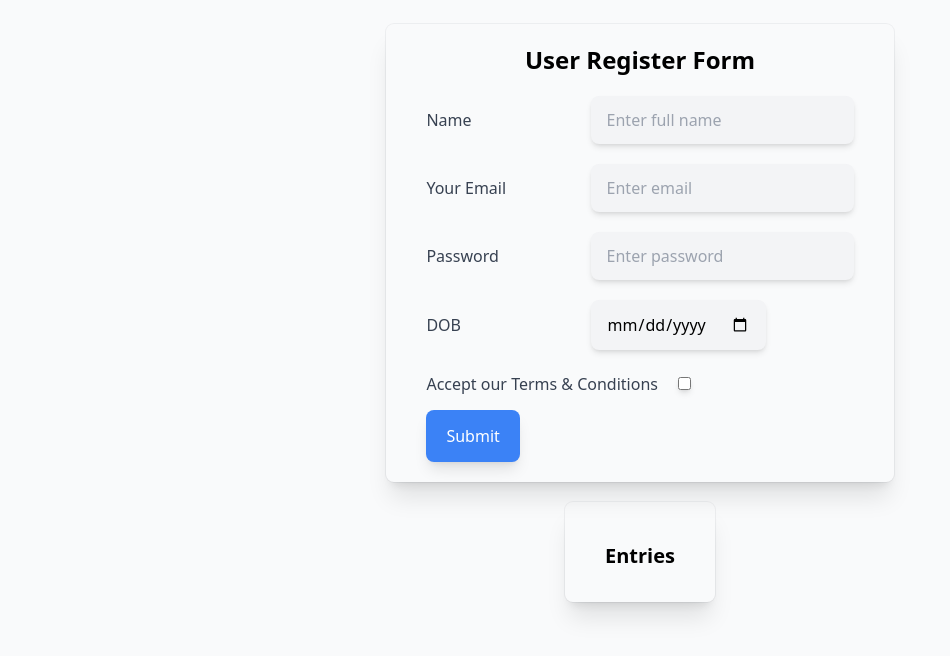
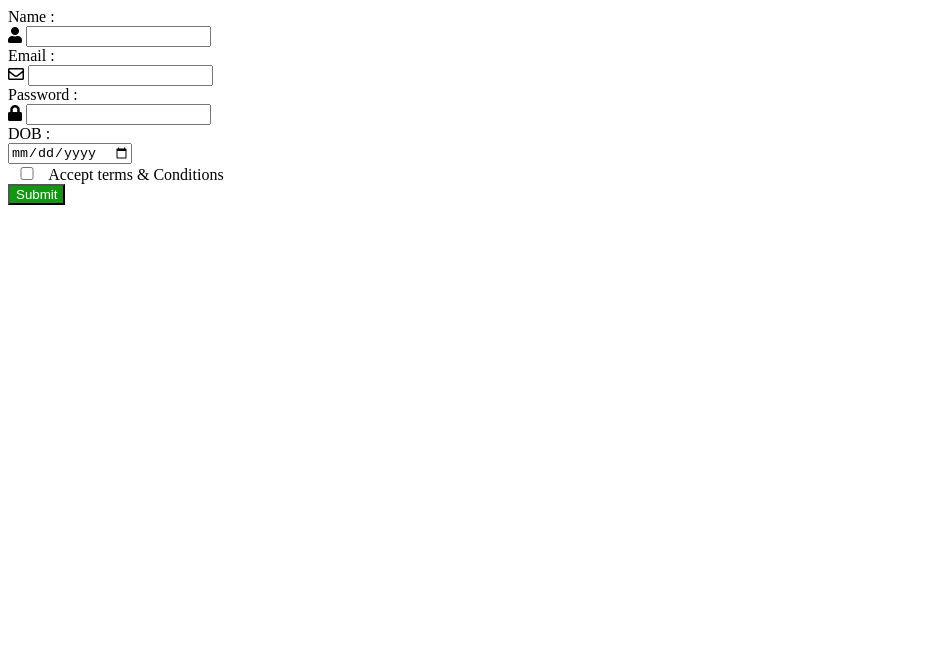
Before and after one commit to Arun-39874/web_Development_2, a plain HTML site: page registration.html in a window 1280 px wide. Shown: the whole page, without its empty margins (0-950 px from the left). Drawn offline with nearby package versions, Linux system fonts and the light colour scheme.

Commit message:
Update registration.html

```diff
--- a/registration.html
+++ b/registration.html
@@ -1,75 +1,55 @@
-<!DOCTYPE html>
 <html lang="en">
   <head>
-    <meta charset="UTF-8">
-    <meta http-equiv="X-UA-Compatible" content="IE=edge">
-    <meta name="viewport" content="width=device-width, initial-scale=1.0">
-    <script src="https://cdn.tailwindcss.com"></script>
-    <title>user form</title>
-    <style>
-        input#name:invalid:focus{
-            border:1px solid hsl(0, 8%, 3%)(26, 24, 24);
-        }
-    </style>
+    <meta charset="UTF-8" />
+    <meta http-equiv="X-UA-Compatible" content="IE=edge" />
+    <meta name="viewport" content="width=device-width, initial-scale=1.0" />
+    <link rel="stylesheet" href="Validation.css" />
+    <link
+          rel="stylesheet"
+          href="https://use.fontawesome.com/releases/v5.15.4/css/all.css"
+          integrity="sha384-DyZ88mC6Up2uqS4h/KRgHuoeGwBcD4Ng9SiP4dIRy0EXTlnuz47vAwmeGwVChigm"
+          crossorigin="anonymous"
+        />
+    <title>Task</title>
   </head>
   <body>
-    <div class="relative flex min-h-screen flex-col jsutify-center overflow-hidden py-6 bg-gray-50 ">
-        <div class="relative bg-dark-200 px-6 pb-5 shadow-xl ring-1 ring-gray-900/5 sm:mx-auto sm:max-w-lg sm:rounded-lg sm:px-10">
-            <div class="mx-auto max-w-md">
-                <h2 class="text-2xl  text-center font-bold my-5">
-                    User Register Form
-                </h2>
-                <div class="divide-y  divide-gray-300/50">
-                    <div class="space-y-6 text-base leading-7 text-ray-600">
-                        <form action="" id="user_form">
-                            <label for="name" class="text-md w-40 inline-block font-medium leading-5 text-gray-700">
-
-                                Name
-                            </label>
-                            <input required type="text" id="name" name="name" class="bg-gray-100 inline-block rounded-lg shadow-md py-3 px-4 mb-5 text-base leading-6 placeolder-gray-500" placeholder="Enter full name" required><br/>
-                            <label for="email" class="text-md w-40 inline-block font-medium leading-3 text-gray-700">Your Email</label>
-                            <input required type="email" id="email" name="email" class="bg-gray-100 inline-block rounded-lg shadow-md py-3 px-4 mb-5 text-base leading-6 placeolder-gray-500" placeholder="Enter email"><br/>
-                            <label for="password" class="text-md w-40 inline-block font-medium leading-5 text-gray-700">
-                                Password
-                            </label>
-                            <input required type="password" id="password" name="password" class="bg-gray-100 inline-block rounded-lg shadow-md py-3 px-4 mb-5 text-base leading-6 placeolder-gray-500" placeholder="Enter password"><br/>
-                            <label for="dob" class="text-md w-40 inline-block font-medium leading-5 text-gray-700" min="18" max="55">
-                                DOB
-                            </label>
-                            <input required type="date" id="dob" name="dob" class="bg-gray-100 inline-block rounded-lg shadow-md py-3 px-4 mb-5 text-base leading-6 placeolder-gray-500" placeholder="dd/mm/yyyy"><br/>
-                        <label for="acceptTerms" class="text-md w-50 inline-block font-medium leading-5 text-gray-700 mr-4">Accept our Terms & Conditions</label>
-                            <input required type="checkbox" name="acceptTerms" id="acceptTerms" class="bg-gray-100 inline-block shadow-md px-4 py-3 mb-5 text-base leading-6 placeholder-gray-500">
-                        <button type="submit" id="submit" class="w-fit rounded-lg shadow-lg px-5 py-3 bg-blue-500 text-white hover:bg-blue-400 focus:outline-none focus block">Submit</button>
+    <div class="main">
+      <div class="form">
+        <form id="user-form">
+          <label for="name">Name : </label><br />
+          <i class="fas fa-user"></i>
+          <input required type="text" name="name" id="name" />
+          <br />
+          <label for="email">Email : </label><br />
+          <i class="far fa-envelope"></i>
+          <input required type="email" name="email" id="email" />
+          <br />
+          <label for="password">Password : </label><br />
+          <i class="fas fa-lock"></i>
+          <input required type="password" name="password" id="password" />
+          <br />
+          <label for="dob">DOB : </label><br />
+          <input type="date" name="dob" id="dob" required />
+          <br />
+          <input
+            style="width: 30px"
+            type="checkbox"
+            name="acceptTerms"
+            id="acceptTerms"
+          />
+          <label for="acceptTerms">Accept terms & Conditions</label>
+          <br />
+          <input
+            style="background-color: rgb(19, 151, 19); color: white"
+            type="submit"
+            value="Submit"
+          />
         </form>
-
-                    </div>
-
-                </div>
-
-            </div>
-
-        </div>
-        <div class="relative bg-dark-200 px-4 mt-5 pt-10 pb-8 shadow-xl ring-1 ring-gray-900/5 sm:mx-auto sm:rounded-lg sm:px-10 ">
-            <div class="mx-auto">
-                <h2 class="text-xl text-center font-bold  leadin-right ">Entries</h2>
-                <div class="divide-y divide-gray-300/50" id="user-entries"></div>
       </div>
     </div>
+    <div style="margin-left:11cm">
+    <div id="entrytbale"></div>
   </div>
-    <!-- <script>
-        const email = document.getElementById('email');
-        email.addEventListener('input',()=>validate(email));
-       const submit = document.getElementById(submit)
-       submit.addEventListener('click',()=>validate(email))
-        function validate(element){
-            if(element.validity.typeMismatch){
-                element.setCustomValidity("The Email is not the right format");
-                element.reportValidity();
-            }else{
-                element.setCustomValidity('');
-            }
-        }
-    </script> -->
-    <script src="final.js"></script>
+    <script src="./script.js"></script>
   </body>
 </html>
```
Lines whose indentation alone changed are shown as unchanged.
